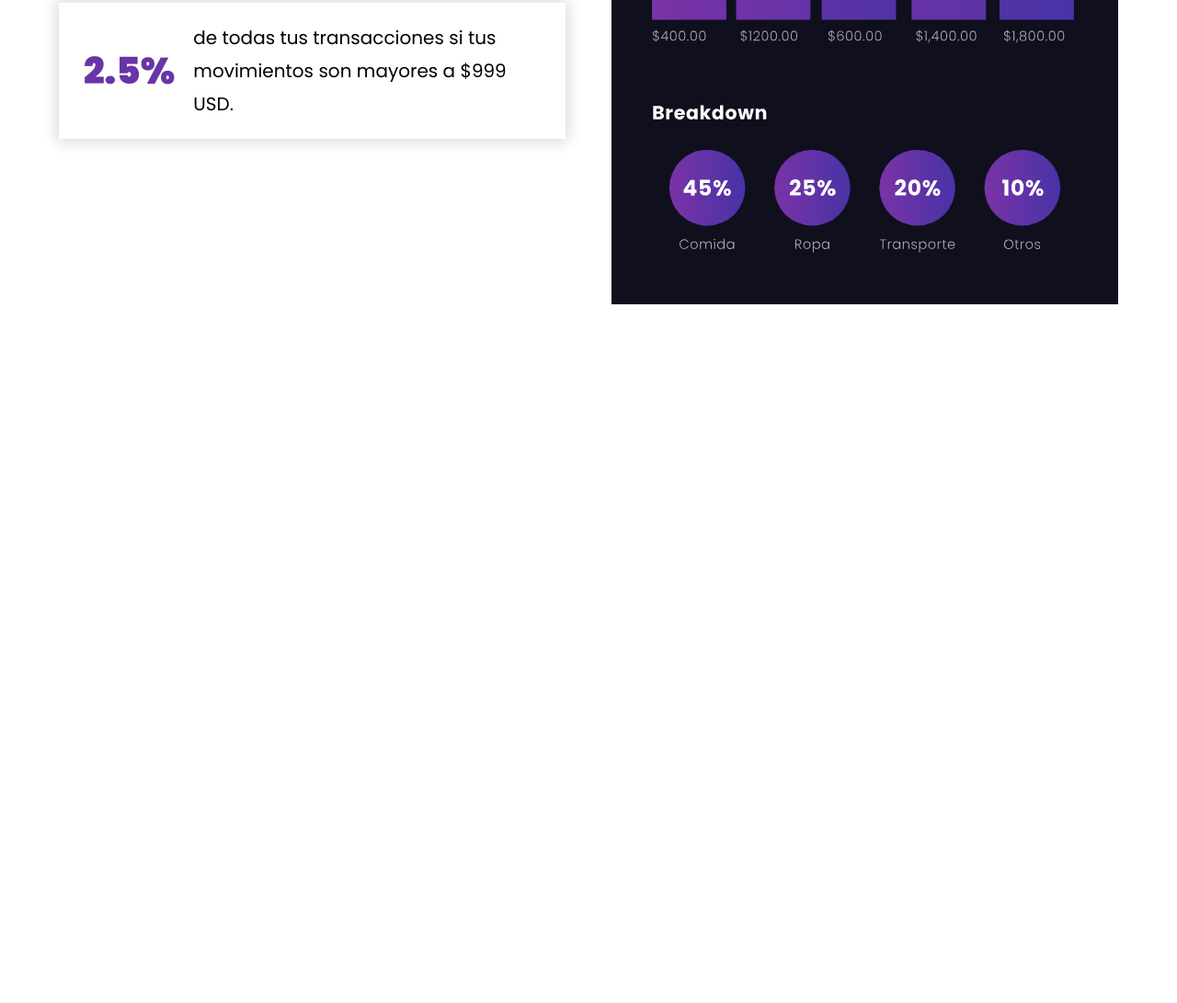
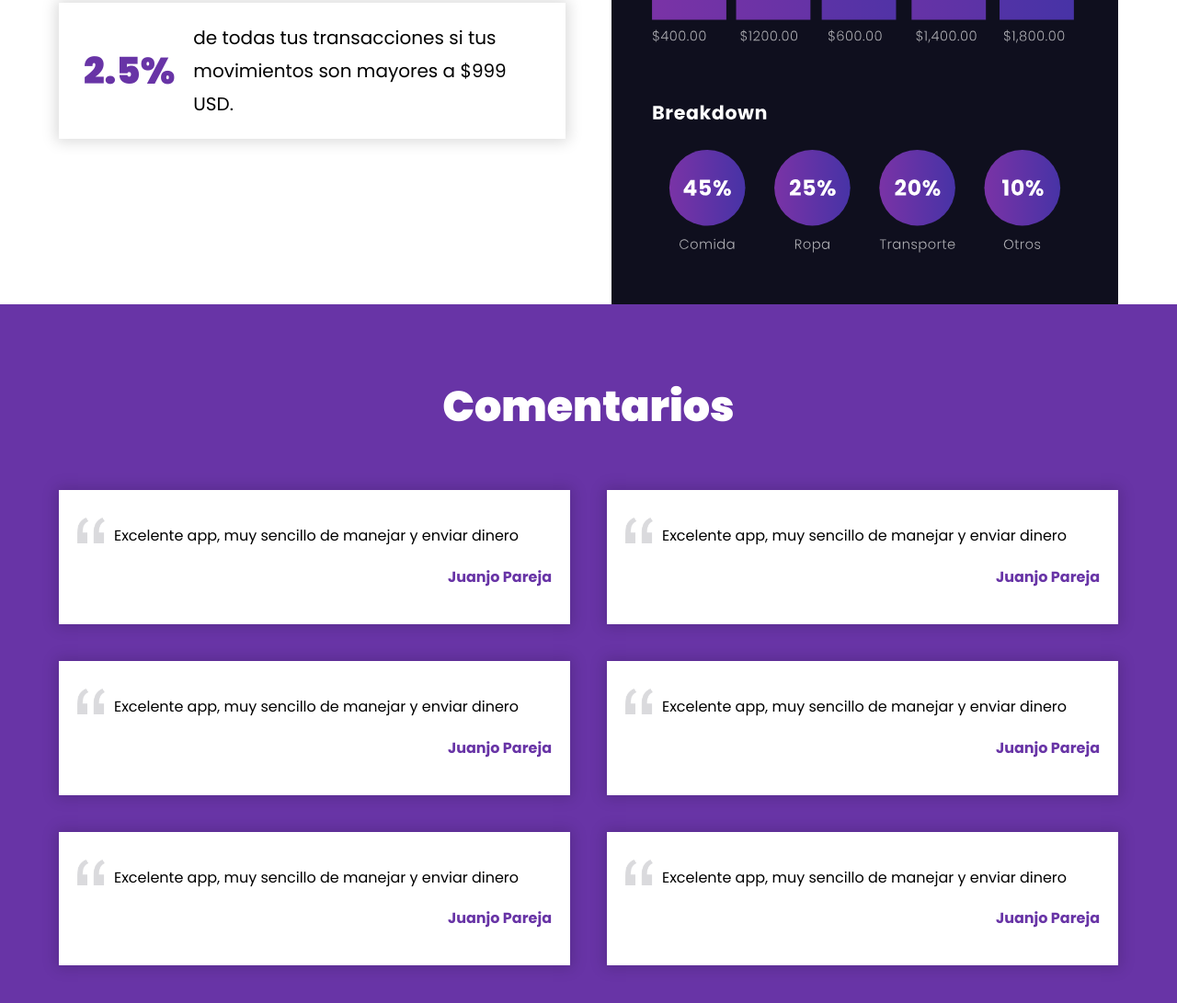
Before and after one commit to juanjopareja/nucleus-web, a plain HTML site: page index.html in a window 1280 px wide. Shown: the part 3843-4934 px from the top of the page at 92% size. Before the commit the page ends 4174 px from the top, so only its background shows below. Drawn offline with Linux system fonts and the light colour scheme.

Commit message:
Comments section

```diff
--- a/css/styles.css
+++ b/css/styles.css
@@ -291,3 +291,55 @@ img {
         text-align: left;
     }
 }
+
+
+/* Comments */
+.comments {
+    background-color: var(--primary);
+    padding: 5rem 0;
+}
+
+.comments__heading {
+    color: var(--white);
+}
+
+.comments__grid {
+    display: grid;
+    grid-template-columns: 1fr;
+    gap: 4rem;
+}
+
+@media (min-width: 768px) {
+    .comments__grid {
+        grid-template-columns: repeat(2, 1fr);
+    }
+}
+
+.comment {
+    box-shadow: 0px 0px 15px 3px rgb(0 0 0 / .15);
+    background-color: var(--white);
+    padding: 2rem;
+    position: relative;
+}
+
+.comments__text {
+    padding-left: 4rem;
+}
+
+.comments__text::before {
+    content: '';
+    background-image: url(../img/quotation.png);
+    background-size: 3rem;
+    background-repeat: no-repeat;
+    width: 3rem;
+    height: 3rem;
+    position: absolute;
+    top: 30px;
+    left: 20px;
+}
+
+.comments__autor {
+    color: var(--primary);
+    font-weight: 700;
+    text-align: right;
+}
--- a/index.html
+++ b/index.html
@@ -122,5 +122,44 @@
         </div>
     </section>
 
+    <section class="comments">
+        <div class="comments__container">
+            <h2 class="comments__heading">Comentarios</h2>
+
+            <div class="comments__grid">
+                <div class="comment">
+                    <p class="comments__text">Excelente app, muy sencillo de manejar y enviar dinero</p>
+                    <p class="comments__autor">Juanjo Pareja</p>
+                </div>
+
+                <div class="comment">
+                    <p class="comments__text">Excelente app, muy sencillo de manejar y enviar dinero</p>
+                    <p class="comments__autor">Juanjo Pareja</p>
+                </div>
+
+                <div class="comment">
+                    <p class="comments__text">Excelente app, muy sencillo de manejar y enviar dinero</p>
+                    <p class="comments__autor">Juanjo Pareja</p>
+                </div>
+
+                <div class="comment">
+                    <p class="comments__text">Excelente app, muy sencillo de manejar y enviar dinero</p>
+                    <p class="comments__autor">Juanjo Pareja</p>
+                </div>
+
+                <div class="comment">
+                    <p class="comments__text">Excelente app, muy sencillo de manejar y enviar dinero</p>
+                    <p class="comments__autor">Juanjo Pareja</p>
+                </div>
+
+                <div class="comment">
+                    <p class="comments__text">Excelente app, muy sencillo de manejar y enviar dinero</p>
+                    <p class="comments__autor">Juanjo Pareja</p>
+                </div>
+
+            </div>
+        </div>
+    </section>
+
 </body>
 </html>
```
